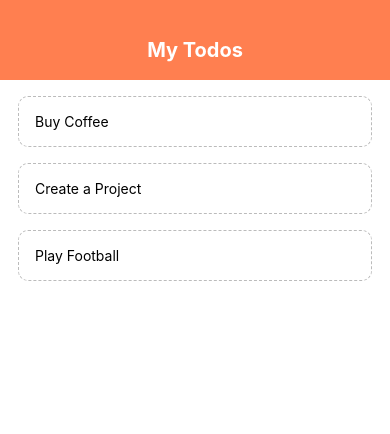
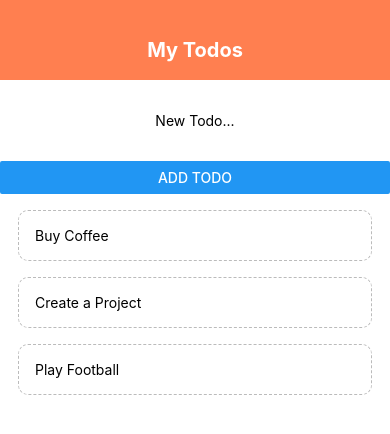
Before and after one commit to faiza203/Todo_React_Native, a React Native app: screen / in a window 390 px wide. Shown: the top 434 px of the page. Built offline with nearby package versions, Linux system fonts and the light colour scheme.

Commit message:
Create AddTodo Component

```diff
--- a/App.js
+++ b/App.js
@@ -1,7 +1,8 @@
 import React, { useState } from "react";
-import { StyleSheet, Text, FlatList, View , ScrollView } from "react-native";
+import { StyleSheet, Text, FlatList, View, ScrollView } from "react-native";
 import Header from "./components/Header";
 import TodoItem from './components/TodoItem';
+import AddTodo from './components/AddTodo';
 
 export default function App() {
   const [todos, setTodos] = useState([
@@ -21,6 +22,7 @@ export default function App() {
   return (
     <View style={styles.container}>
       <Header />
+      <AddTodo />
       <ScrollView >
         <FlatList
           data={todos}
--- a/components/addTodo.js
+++ b/components/addTodo.js
@@ -0,0 +1,31 @@
+import React, { useState } from "react";
+import { StyleSheet, View, TextInput, Button } from "react-native";
+
+export default function addTodo({ submitHandler }) {
+    const [text, setText] = useState("");
+    function changeHandler(val) { setText(val) }
+    return (<View><TextInput placeholder="New Todo..." style={styles.input} onChangeText={changeHandler} /><Button title="Add Todo" style={styles.addBtn}
+    // onPress={() => submitHandler()}
+     /></View>);
+}
+
+const styles = StyleSheet.create({
+    input: {
+        padding: 16,
+        marginTop: 16,
+        marginLeft: 16,
+        marginRight: 16,
+        marginBottom: 16,
+        textAlign: "center",
+    },
+    addBtn: {
+        padding: 16,
+        marginTop: 16,
+        marginLeft: 16,
+        marginRight: 16,
+        marginBottom: 16,
+        textAlign: "right",
+        width: 10,
+        backgroundColor: 'coral'
+    }
+})
```
